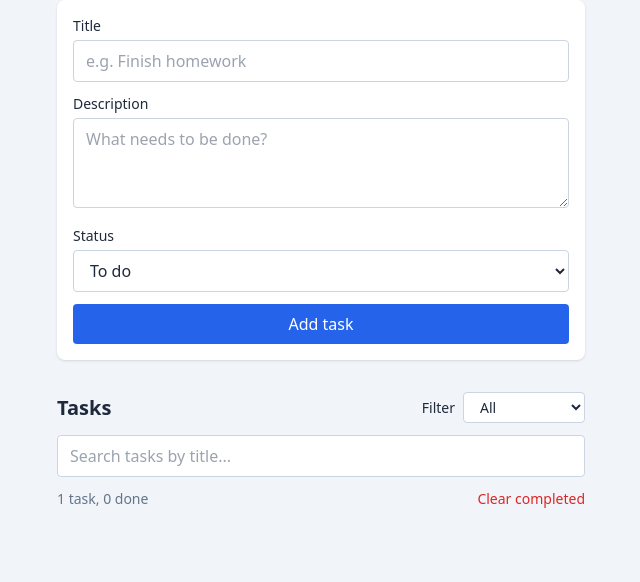
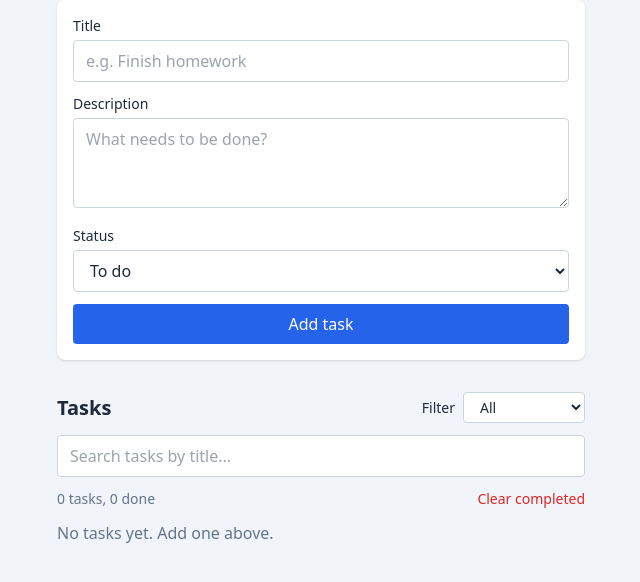
Before and after one commit to AdamJaroui23/html-start-up, a plain HTML site: page index.html in a window 1280 px wide. Shown: the part 84-666 px from the top of the page, without its empty margins (319-959 px from the left). Drawn offline with nearby package versions, Linux system fonts and the light colour scheme.

Commit message:
Hide the 'No tasks yet' message when there is at least one task, and show it again when the list is empty.

```diff
--- a/index.html
+++ b/index.html
@@ -61,7 +61,7 @@
             class="w-full border border-slate-300 rounded px-3 py-2 mb-3 bg-white focus:outline-none focus:ring-2 focus:ring-blue-500" />
 
         <div class="flex items-center justify-between mb-3">
-            <p id="task-counter" class="text-sm text-slate-500">1 task, 0 done</p>
+            <p id="task-counter" class="text-sm text-slate-500">0 tasks, 0 done</p>
             <button id="clear-completed" type="button" class="text-sm text-red-600 hover:text-red-800 font-medium">
                 Clear completed
             </button>
@@ -137,6 +137,7 @@
             task.querySelector(".task-status").textContent = status;
             task.querySelector(".task-status-select").value = status;
             taskList.appendChild(task);
+            updateEmptyMessage();
 
             // TODO 4: Clear the form after adding a task.
             form_info.reset();
@@ -147,13 +148,17 @@
             const deleteButton = event.target.closest(".delete-btn");
             if (deleteButton) {
                 deleteButton.closest("li").remove();
+                updateEmptyMessage();
             }
         });
 
         // TODO 6: Hide the "No tasks yet" message when there is at least one task,
         //         and show it again when the list is empty.
+        function updateEmptyMessage() {
+            emptyMessage.classList.toggle("hidden", taskList.children.length > 0);
+        }
 
-
+        updateEmptyMessage();
 
 
         // TODO 7: Filter tasks by status. Listen for the "change" event on the filter select.
```
